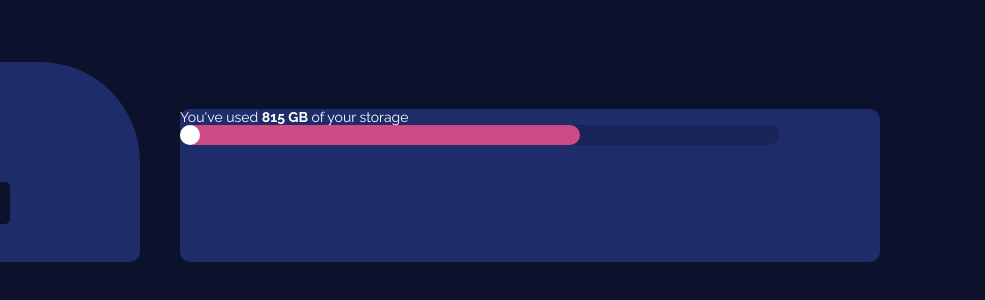
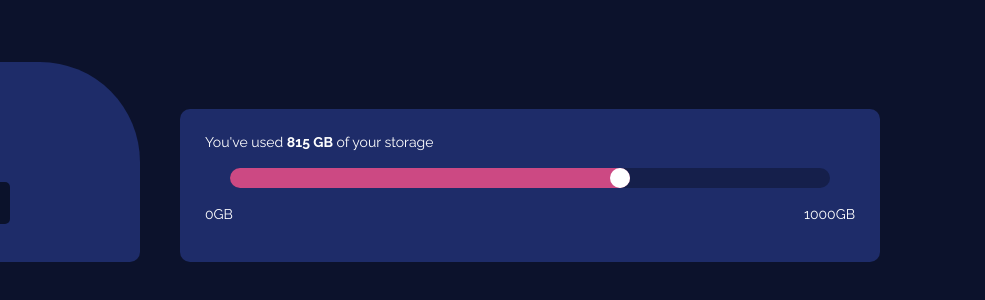
Before and after one commit to shaimeur/C2N1, a plain HTML site: page Atelier2/index.html in a window 1280 px wide. Shown: the part 238-538 px from the top of the page, 295-1280 px from the left. Drawn offline with Linux system fonts and the light colour scheme.

Commit message:
modification atelier2

```diff
--- a/Atelier2/index.html
+++ b/Atelier2/index.html
@@ -28,16 +28,37 @@
 
 
         <section id="second">
+            <div>
+                <p>You've used <strong>815 GB</strong> of your storage</p>
+            </div>
+            <div id="progresse">
 
-            <p>You've used <strong>815 GB</strong> of your storage</p>
+                <div class="one">
 
-            <div class="one">
-                <div class="two">
-                    <div class="three">
+                    <div class="two">
 
+                        <div class="three">
+
+
+                        </div>
                     </div>
                 </div>
             </div>
+
+            <div id="pnl">
+                <div class="min">
+
+                    <p>0GB</p>
+
+                </div>
+
+                <div class="max">
+
+                    <p>1000GB</p>
+
+                </div>
+            </div>
+
 
         </section>
 
--- a/Atelier2/style.css
+++ b/Atelier2/style.css
@@ -64,10 +64,21 @@ body {
     height: 153px;
     border-radius: 10px;
     color: white;
+    display: flex;
+    flex-direction: column;
+    padding: 25px;
 }
 
+#progresse {
+    display: flex;
+    height: 100px;
+    flex-direction: row;
+    justify-content: center;
+    align-items: center;
+
+}
 .one {
-    background-color: rgba(21, 30, 73,.5);
+    background-color: rgba(21, 30, 73,.9);
     width: 600px;
     height: 20px;
     border-radius: 10px;
@@ -80,8 +91,24 @@ body {
 }
 
 .three {
-    background-color:white;
+    background-color: white;
     width: 20px;
     height: 20px;
     border-radius: 100%;
+    margin-left: 380px;
 }
+.min {
+    display: flex;
+    flex-direction: row;
+    justify-content: flex-start;
+}
+.max {
+    display: flex;
+    flex-direction: row;
+    justify-content: flex-end;
+}
+#pnl {
+    display: flex;
+    justify-content: space-between;
+    margin-bottom: 15px;
+}
```
